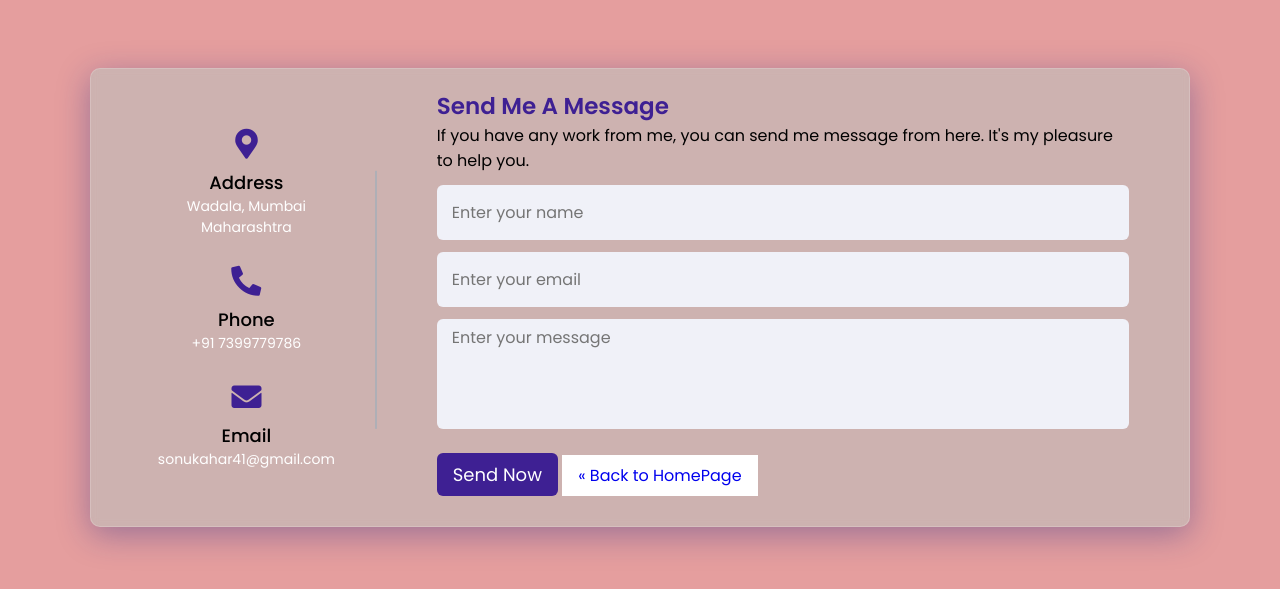
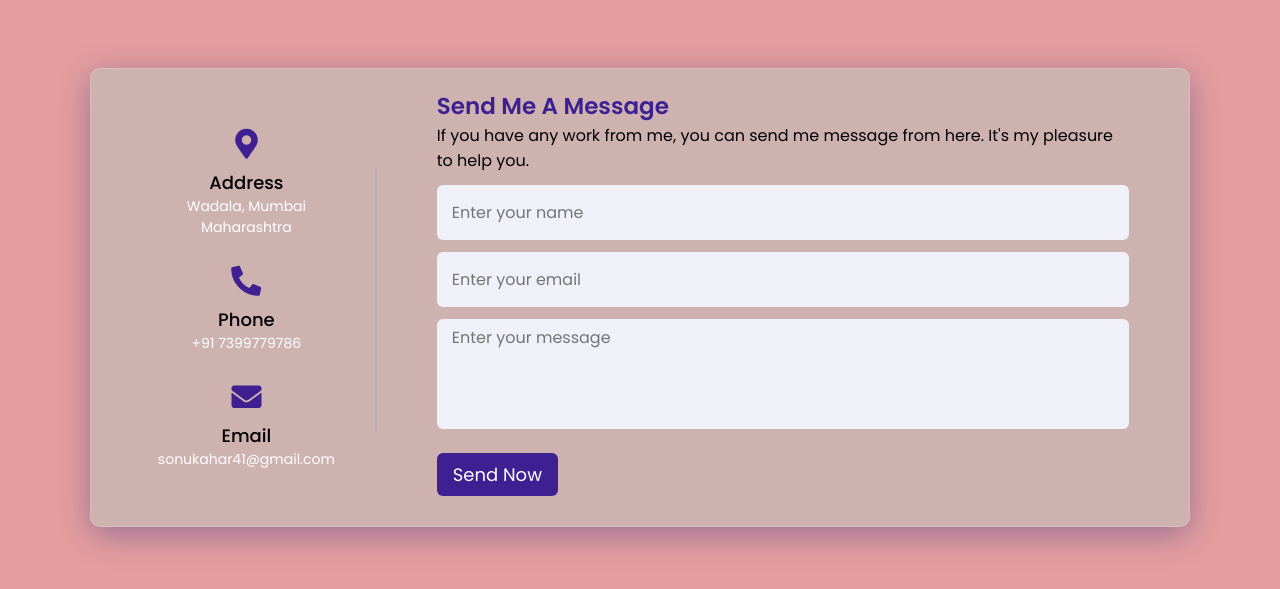
Before and after one commit to Sonu1555/Contact_form, a plain HTML site: page index.html in a window 1280 px wide. Shown: the part 103-692 px from the top of the page. Drawn offline with nearby package versions, Linux system fonts and the light colour scheme.

Commit message:
Update index.html

```diff
--- a/index.html
+++ b/index.html
@@ -46,7 +46,6 @@
             <div class="button">
               <input type="button" id="sendButton" value="Send Now" />
             </div>
-            <a href="/homepage/landingpage.html" class="previous">&laquo; Back to HomePage</a>
           </form>
           <script>
             const form = document.getElementById('form');
```
